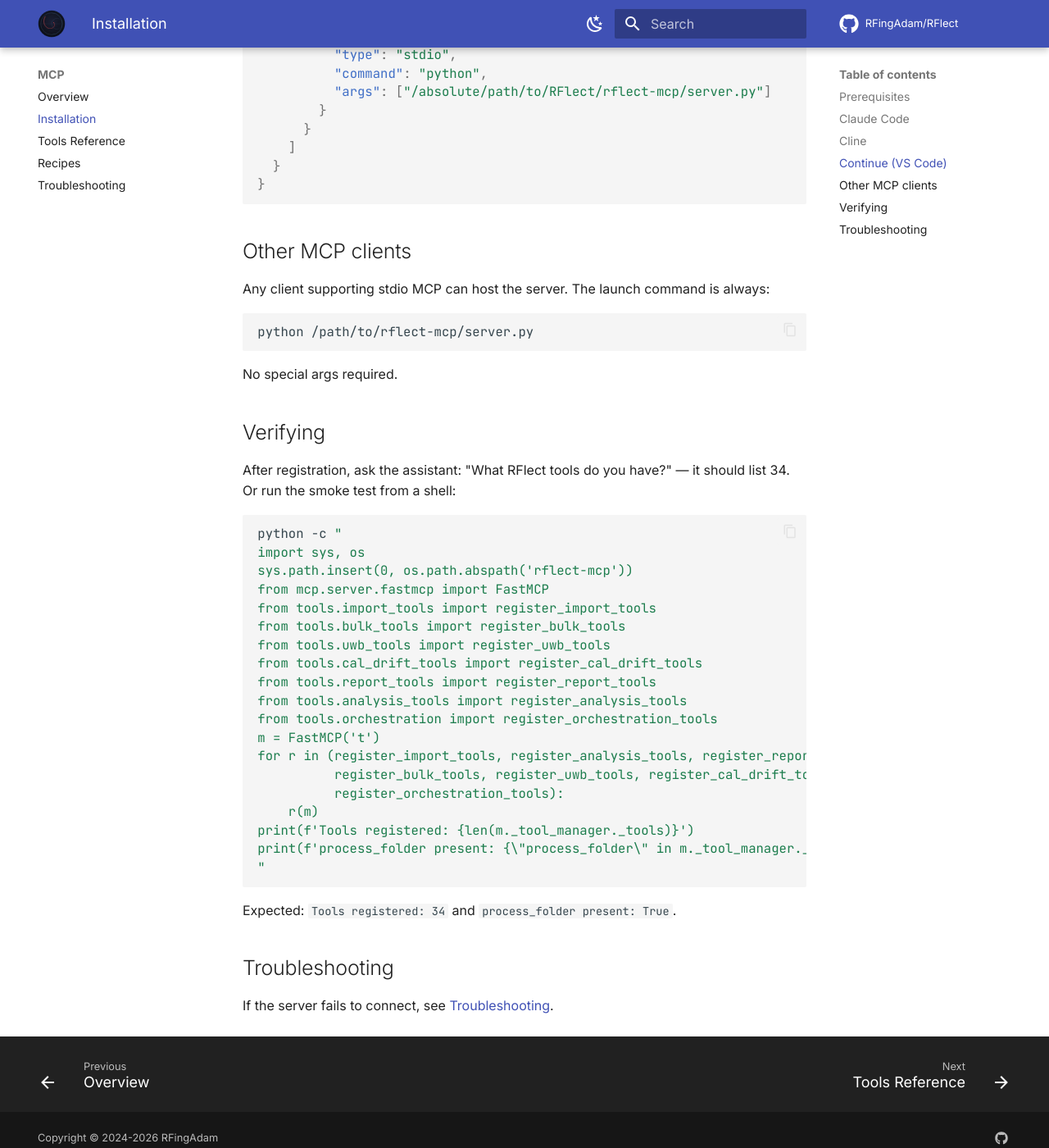
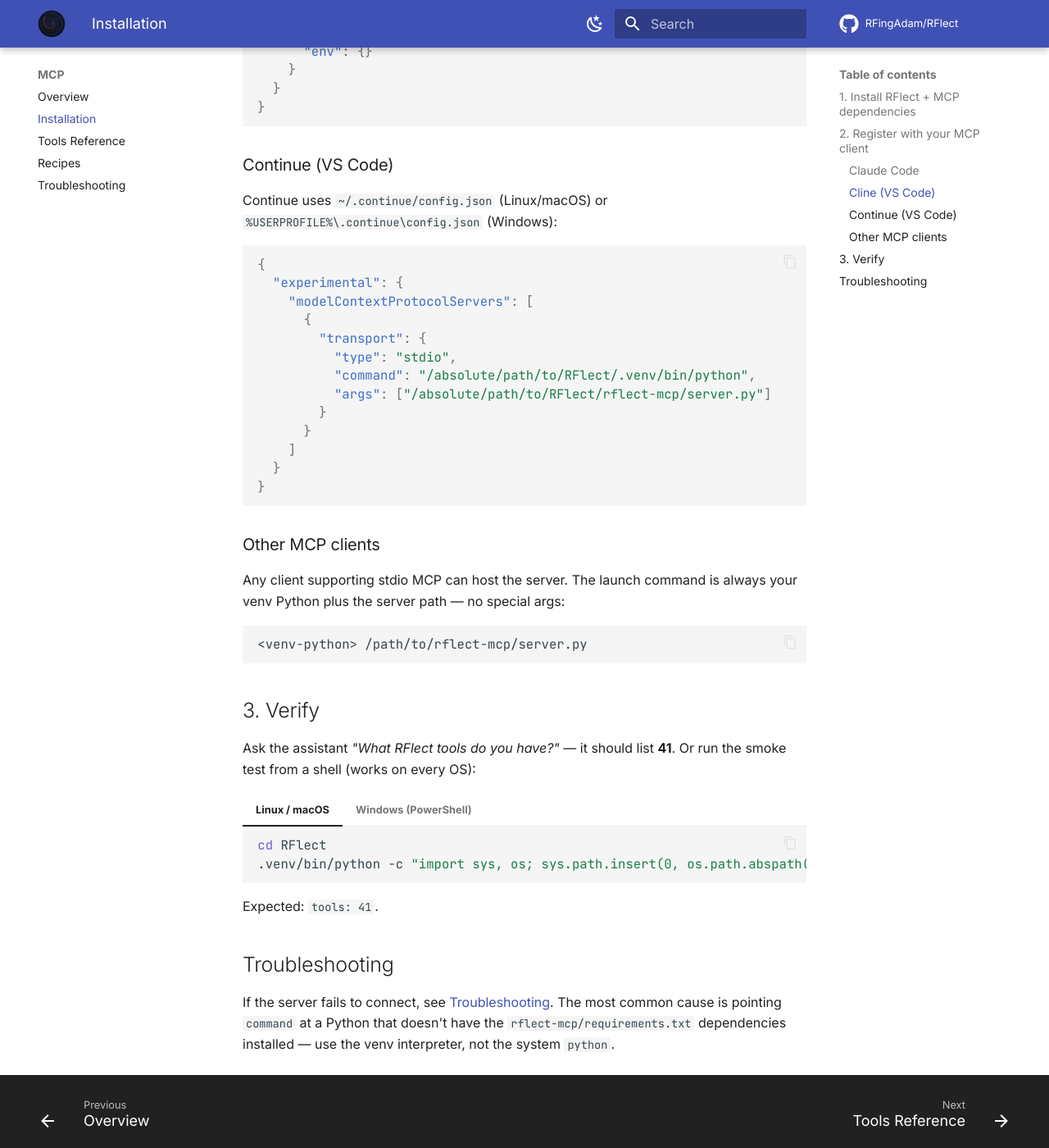
Before and after one commit to Yverr0y/RFlect, an MkDocs documentation site: the page built from docs/mcp/installation.md, in a window 1280 px wide and 1400 px high, scrolled down 1702 px. Shown: the whole window at 82% size. Built offline with MkDocs 1.6.1 and Material for MkDocs 9.7.7, drawn with Linux system fonts in a browser that asks for light colours; comment, search, counter and statistics services are not loaded; some of the changed text lies outside the part shown.

Commit message:
chore: pre-v5.0.0 hardening — cross-platform docs, leak scrub, gitignore
Repo hygiene + cross-platform readiness ahead of the v5.0.0 release.

Leaks scrubbed (public repo):
- Removed hardcoded personal paths from 3 integration test files
  (/home/swamp/...) — now read RFLECT_TEST_DATA_DIR with the same
  skip-when-absent behavior, so they're portable and reveal nothing.
- Removed a personal Windows path (f:/Personal/...) from rflect-mcp/README.

Cross-platform:
- Verified all new MCP tools pin encoding="utf-8" (no Windows cp1252 risk),
  use os.path.join (no hardcoded separators), and Agg backend where plotting.
  CI matrix (ubuntu/windows/macOS x 3.11/3.12) green confirms functionality.
- Rewrote docs/mcp/installation.md with OS-tabbed Linux/macOS/Windows setup
  (venv Python paths, per-OS client config locations), updated smoke test and
  tool count to 41.

Docs/README freshness:
- README + rflect-mcp/README: removed stale AI/API-key feature claims and the
  "AI Summary requires API key" troubleshooting; documented the deterministic +
  agent-`narrative` report model; tool counts -> 41; added cross-platform note.

.gitignore:
- Ignore developer-local .mcp.json and .serena/ so they can't be committed.

Verification: full suite 327 passed / 148 skipped; mkdocs build --strict clean;
zero personal-path or stale-AI references remain in tracked files.

````diff
--- a/docs/mcp/installation.md
+++ b/docs/mcp/installation.md
@@ -1,66 +1,122 @@
 # MCP Installation
 
-Add RFlect's MCP server to your MCP client. The server is at `rflect-mcp/server.py`.
+Add RFlect's MCP server to your MCP client. The server entry point is
+`rflect-mcp/server.py`. RFlect runs identically on **Linux, macOS, and Windows**
+— the only per-OS differences are the Python path and where your client keeps
+its config.
 
-## Prerequisites
+## 1. Install RFlect + MCP dependencies
 
-- RFlect installed (`pip install -e .` or pre-built binary)
-- `rflect-mcp` dependencies installed:
+=== "Linux / macOS"
 
-```bash
-cd rflect-mcp
-pip install -r requirements.txt
-```
+    ```bash
+    git clone https://github.com/RFingAdam/RFlect.git
+    cd RFlect
+    python3 -m venv .venv
+    source .venv/bin/activate
+    pip install -e .
+    pip install -r rflect-mcp/requirements.txt
+    ```
 
-## Claude Code
+    Your Python interpreter is then `…/RFlect/.venv/bin/python`.
 
-Add to `~/.claude/settings.json` (or use a project-local `.mcp.json`):
+=== "Windows (PowerShell)"
 
-```json
-{
-  "mcpServers": {
-    "rflect": {
-      "command": "/absolute/path/to/RFlect/.venv/bin/python",
-      "args": ["/absolute/path/to/RFlect/rflect-mcp/server.py"]
+    ```powershell
+    git clone https://github.com/RFingAdam/RFlect.git
+    cd RFlect
+    py -m venv .venv
+    .venv\Scripts\Activate.ps1
+    pip install -e .
+    pip install -r rflect-mcp\requirements.txt
+    ```
+
+    Your Python interpreter is then `…\RFlect\.venv\Scripts\python.exe`.
+
+!!! note "No API key required"
+    RFlect makes no LLM/API calls and needs no key or subscription. The MCP
+    server runs fully offline.
+
+## 2. Register with your MCP client
+
+### Claude Code
+
+Config file location:
+
+| OS | Path |
+|----|------|
+| Linux / macOS | `~/.claude/settings.json` |
+| Windows | `%USERPROFILE%\.claude\settings.json` |
+
+(Or use a project-local `.mcp.json` in your repo root, which works the same on every OS.)
+
+=== "Linux / macOS"
+
+    ```json
+    {
+      "mcpServers": {
+        "rflect": {
+          "command": "/absolute/path/to/RFlect/.venv/bin/python",
+          "args": ["/absolute/path/to/RFlect/rflect-mcp/server.py"]
+        }
+      }
     }
-  }
-}
-```
+    ```
 
-On Windows use forward slashes or escaped backslashes:
+=== "Windows"
 
-```json
-{
-  "mcpServers": {
-    "rflect": {
-      "command": "C:/Users/you/RFlect/.venv/Scripts/python.exe",
-      "args": ["C:/Users/you/RFlect/rflect-mcp/server.py"]
+    Use forward slashes (or escaped `\\`) in JSON, and the `Scripts` venv path:
+
+    ```json
+    {
+      "mcpServers": {
+        "rflect": {
+          "command": "C:/Users/you/RFlect/.venv/Scripts/python.exe",
+          "args": ["C:/Users/you/RFlect/rflect-mcp/server.py"]
+        }
+      }
     }
-  }
-}
-```
+    ```
 
-Restart Claude Code; you should see 34 RFlect tools available.
+Restart Claude Code; you should see **41** RFlect tools available.
 
-## Cline
+### Cline (VS Code)
 
-`.cline/mcp_settings.json` in your project root:
+`.cline/mcp_settings.json` in your project root (same shape on every OS — just
+swap the Python path):
 
-```json
-{
-  "mcpServers": {
-    "rflect": {
-      "command": "python",
-      "args": ["/absolute/path/to/RFlect/rflect-mcp/server.py"],
-      "env": {}
+=== "Linux / macOS"
+
+    ```json
+    {
+      "mcpServers": {
+        "rflect": {
+          "command": "/absolute/path/to/RFlect/.venv/bin/python",
+          "args": ["/absolute/path/to/RFlect/rflect-mcp/server.py"],
+          "env": {}
+        }
+      }
     }
-  }
-}
-```
+    ```
 
-## Continue (VS Code)
+=== "Windows"
 
-Continue uses `~/.continue/config.json`. Add an MCP server entry:
+    ```json
+    {
+      "mcpServers": {
+        "rflect": {
+          "command": "C:/Users/you/RFlect/.venv/Scripts/python.exe",
+          "args": ["C:/Users/you/RFlect/rflect-mcp/server.py"],
+          "env": {}
+        }
+      }
+    }
+    ```
+
+### Continue (VS Code)
+
+Continue uses `~/.continue/config.json` (Linux/macOS) or
+`%USERPROFILE%\.continue\config.json` (Windows):
 
 ```json
 {
@@ -69,7 +125,7 @@
       {
         "transport": {
           "type": "stdio",
-          "command": "python",
+          "command": "/absolute/path/to/RFlect/.venv/bin/python",
           "args": ["/absolute/path/to/RFlect/rflect-mcp/server.py"]
         }
       }
@@ -78,44 +134,39 @@
 }
 ```
 
-## Other MCP clients
+### Other MCP clients
 
-Any client supporting stdio MCP can host the server. The launch command is always:
+Any client supporting stdio MCP can host the server. The launch command is
+always your venv Python plus the server path — no special args:
 
 ```
-python /path/to/rflect-mcp/server.py
+<venv-python> /path/to/rflect-mcp/server.py
 ```
 
-No special args required.
+## 3. Verify
 
-## Verifying
+Ask the assistant *"What RFlect tools do you have?"* — it should list **41**.
+Or run the smoke test from a shell (works on every OS):
 
-After registration, ask the assistant: "What RFlect tools do you have?" — it should list 34. Or run the smoke test from a shell:
+=== "Linux / macOS"
 
-```bash
-python -c "
-import sys, os
-sys.path.insert(0, os.path.abspath('rflect-mcp'))
-from mcp.server.fastmcp import FastMCP
-from tools.import_tools import register_import_tools
-from tools.bulk_tools import register_bulk_tools
-from tools.uwb_tools import register_uwb_tools
-from tools.cal_drift_tools import register_cal_drift_tools
-from tools.report_tools import register_report_tools
-from tools.analysis_tools import register_analysis_tools
-from tools.orchestration import register_orchestration_tools
-m = FastMCP('t')
-for r in (register_import_tools, register_analysis_tools, register_report_tools,
-          register_bulk_tools, register_uwb_tools, register_cal_drift_tools,
-          register_orchestration_tools):
-    r(m)
-print(f'Tools registered: {len(m._tool_manager._tools)}')
-print(f'process_folder present: {\"process_folder\" in m._tool_manager._tools}')
-"
-```
+    ```bash
+    cd RFlect
+    .venv/bin/python -c "import sys, os; sys.path.insert(0, os.path.abspath('rflect-mcp')); import server; print('tools:', len(server.mcp._tool_manager._tools))"
+    ```
 
-Expected: `Tools registered: 34` and `process_folder present: True`.
+=== "Windows (PowerShell)"
+
+    ```powershell
+    cd RFlect
+    .venv\Scripts\python.exe -c "import sys, os; sys.path.insert(0, os.path.abspath('rflect-mcp')); import server; print('tools:', len(server.mcp._tool_manager._tools))"
+    ```
+
+Expected: `tools: 41`.
 
 ## Troubleshooting
 
-If the server fails to connect, see [Troubleshooting](troubleshooting.md).
+If the server fails to connect, see [Troubleshooting](troubleshooting.md). The
+most common cause is pointing `command` at a Python that doesn't have the
+`rflect-mcp/requirements.txt` dependencies installed — use the venv interpreter,
+not the system `python`.
````
Also changed, not shown: README.md (+2 -3 lines), rflect-mcp/README.md (+54 -34 lines), 4 other files.
